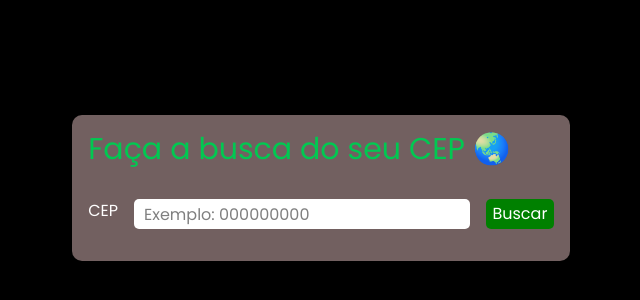
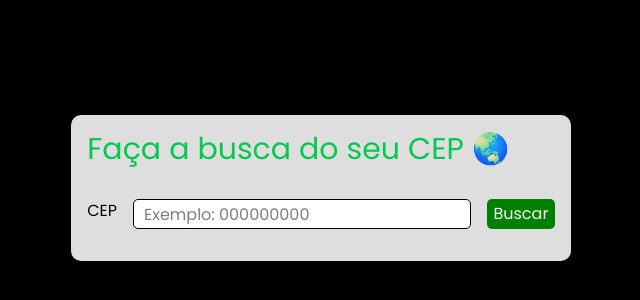
Before and after one commit to Ismaelrdgdev/Consumo-API-bucador-de-CEP, a website: page index.html in a window 1280 px wide. Shown: the part 212-512 px from the top of the page, without its empty margins (319-959 px from the left). Drawn offline with nearby package versions, Linux system fonts and the light colour scheme.

Commit message:
Correção

```diff
--- a/style/styles.css
+++ b/style/styles.css
@@ -12,12 +12,12 @@ body{
     align-items: center;
     height: 100vh;
     font-family: "Poppins", sans-serif;
-    color: white;
+    color: black;
 }
 
 main{
     border-radius: 10px;
-    background-color: rgb(114, 96, 96);
+    background-color: #dedede;
     padding: 1rem;
 }
 
@@ -36,7 +36,7 @@ main > #search-cep form{
 main > #search-cep input{
     flex: 1;
     height: 30px;
-    border: none;
+    border: 1px solid black;
     border-radius: 5px;
     padding: 0 10px;
     font-size: 16px;
@@ -66,7 +66,7 @@ main > #search-cep button{
     font-weight: bold;
     color: red;
     background-color: white ;
-    border: none;
+    border: 1px solid black;
     border-radius: 5px;
     padding: 0.4rem ;
 }
```
